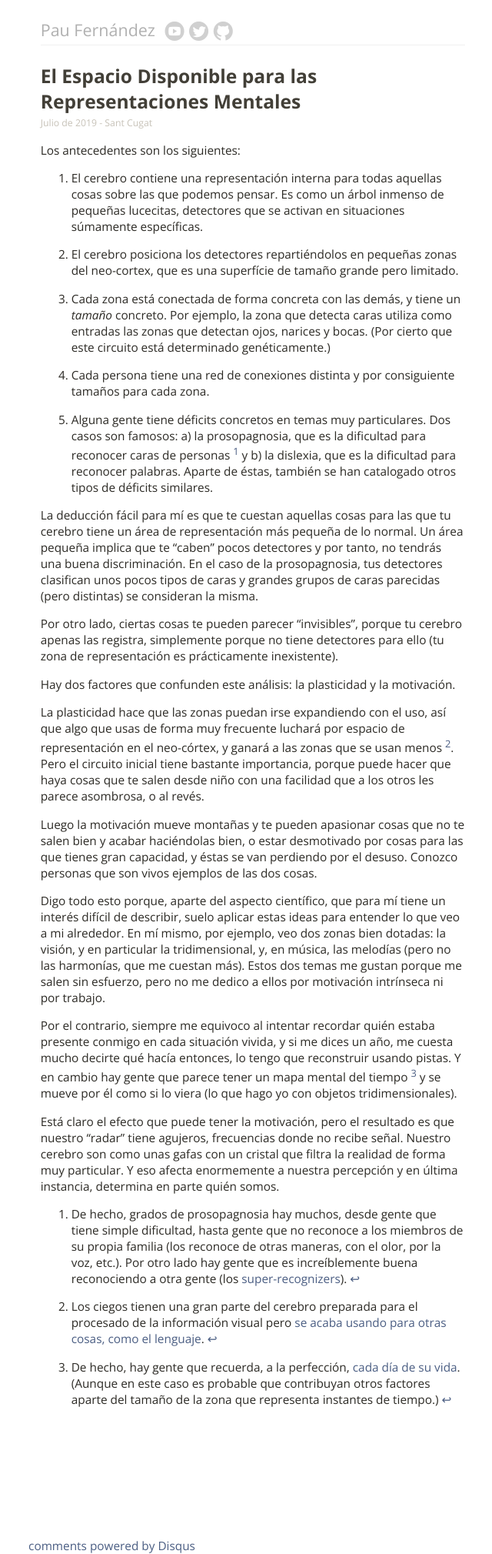
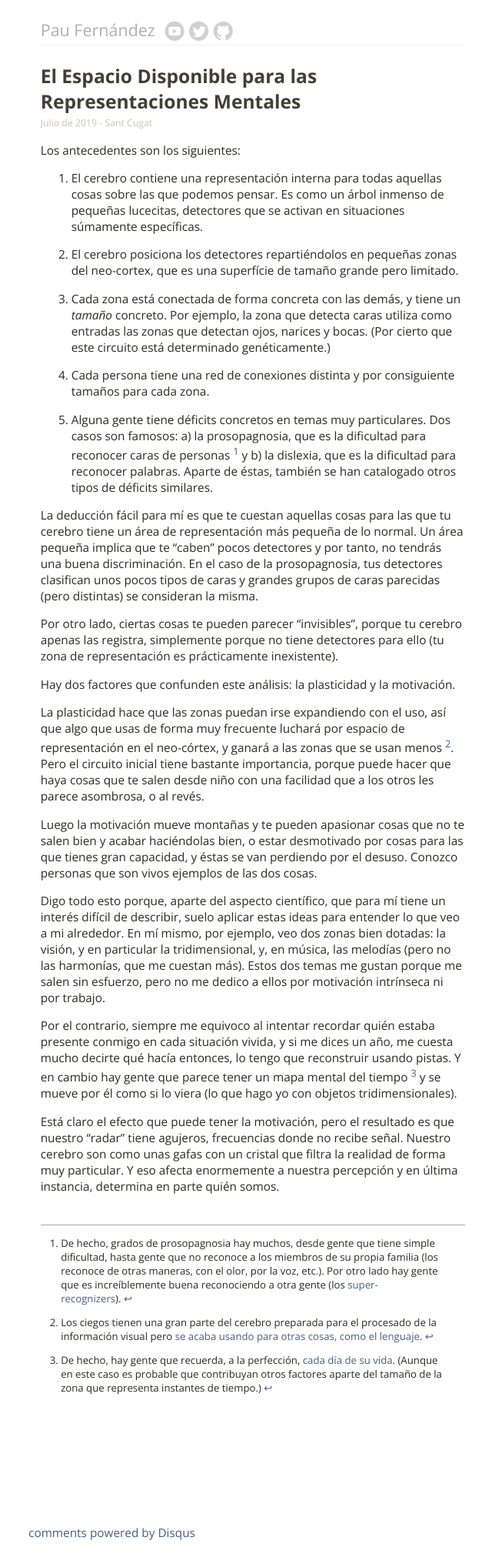
Before and after one commit to pauek/pauek.info, a Jekyll site: the page built from _posts/2019-07-28-representaciones-mentales.md, in a window 1280 px wide. Shown: the whole page at 77% size, without its empty margins (311-951 px from the left). Built offline with Jekyll 4.4.1, drawn with Linux system fonts in a browser that asks for light colours; nearby versions of some CDN libraries; comment, search, counter and statistics services are not loaded.

Commit message:
Cambio estilos para footnotes

```diff
--- a/css/main.css
+++ b/css/main.css
@@ -150,3 +150,12 @@ footer {
   padding-bottom: 5em;
   border-top: 1px solid #ddd;
 }
+
+.footnotes {
+  font-size: 86%;
+  border-top: 1px solid #aaa;
+  margin-top: 3em;
+}
+.footnotes ol {
+  padding-inline-start: 2em;
+}
```
